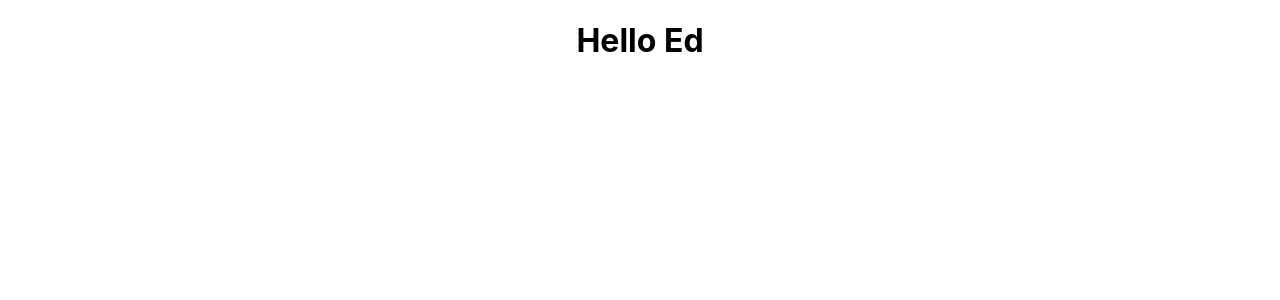
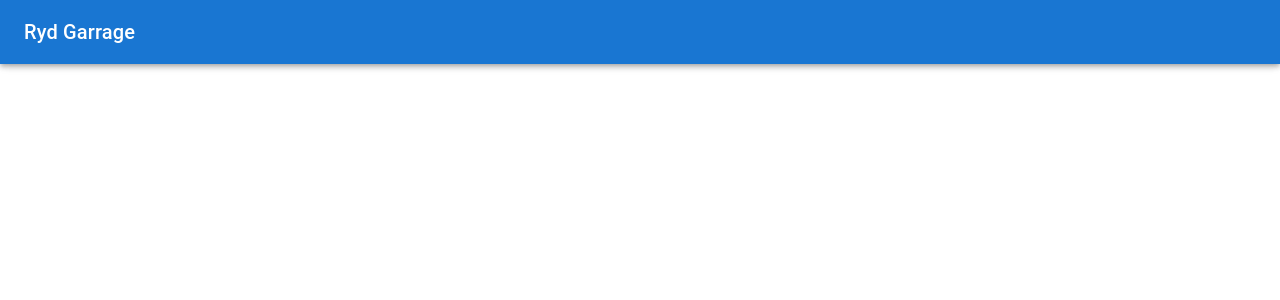
Before and after one commit to edielam/sBoot, a React (Create React App) app in the folder cardatabase/frontend_React/carapp/: page / in a window 1280 px wide. Shown: the top 300 px of the page. Built offline with nearby package versions, Linux system fonts and the light colour scheme.

Commit message:
ryd garrage

```diff
--- a/cardatabase/frontend_React/carapp/package.json
+++ b/cardatabase/frontend_React/carapp/package.json
@@ -3,6 +3,9 @@
   "version": "0.1.0",
   "private": true,
   "dependencies": {
+    "@emotion/react": "^11.10.0",
+    "@emotion/styled": "^11.10.0",
+    "@mui/material": "^5.10.2",
     "@testing-library/jest-dom": "^5.16.5",
     "@testing-library/react": "^13.3.0",
     "@testing-library/user-event": "^13.5.0",
--- a/cardatabase/frontend_React/carapp/src/App.js
+++ b/cardatabase/frontend_React/carapp/src/App.js
@@ -1,10 +1,19 @@
 import './App.css';
+import AppBar from '@mui/material/AppBar';
+import Toolbar from '@mui/material/Toolbar';
+import Typography from '@mui/material/Typography';
+import { Container } from '@mui/system';
 
 function App() {
   return (
-    <div className="App">
-      <h1>Hello Ed</h1>
-    </div>
+    <Container>
+      <AppBar>
+        <Toolbar>
+          <Typography variant='h6'>
+            Ryd Garrage</Typography>
+        </Toolbar>
+      </AppBar>
+    </Container>
   );
 }
 
```
Also changed, not shown: 1 other file (tests, documents, lock files or other folders).
